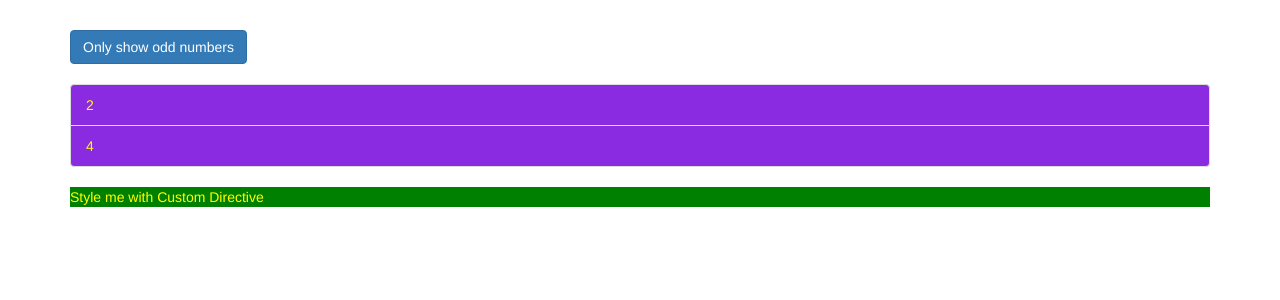
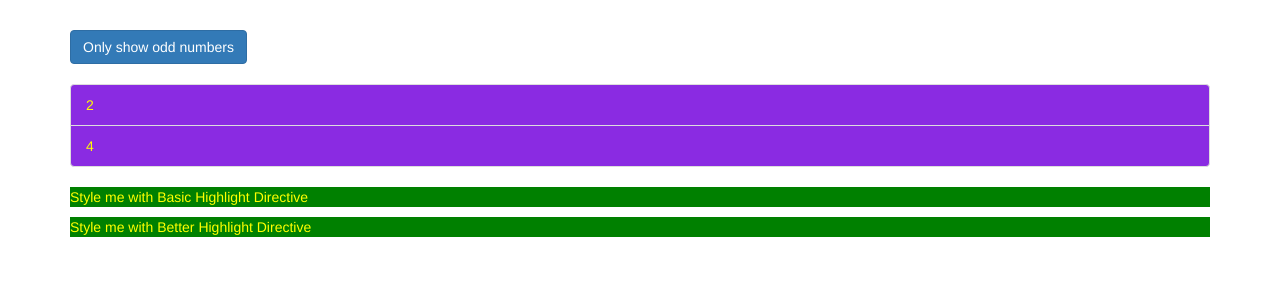
Before and after one commit to ahmedahtazaz/AngularMaxDirectivesPractice, an Angular app: page / in a window 1280 px wide. Shown: the top 300 px of the page. Built offline with nearby package versions, Linux system fonts and the light colour scheme.

Commit message:
Better highlight directive with renderer.

```diff
--- a/src/app/app.component.html
+++ b/src/app/app.component.html
@@ -25,7 +25,8 @@
           </li>
         </div>
       </ul>
-      <p appBasicHighlight>Style me with Custom Directive</p>
+      <p appBasicHighlight>Style me with Basic Highlight Directive</p>
+      <p appBetterHighlight>Style me with Better Highlight Directive</p>
     </div>
   </div>
 </div>
--- a/src/app/app.module.ts
+++ b/src/app/app.module.ts
@@ -5,11 +5,13 @@ import { FormsModule } from '@angular/forms';
 
 import { AppComponent } from './app.component';
 import { BasicHighlightDirective } from './basic-highlight/basic-highlight.directive';
+import { BetterHighlightDirective } from './better-higlight/better-highlight.directive';
 
 @NgModule({
   declarations: [
     AppComponent,
-    BasicHighlightDirective
+    BasicHighlightDirective,
+    BetterHighlightDirective
   ],
   imports: [
     BrowserModule,
--- /dev/null
+++ b/src/app/better-higlight/better-highlight.directive.ts
@@ -0,0 +1,15 @@
+import { Directive, ElementRef, OnInit, Renderer2 } from '@angular/core';
+
+@Directive({
+  selector: '[appBetterHighlight]'
+})
+export class BetterHighlightDirective implements OnInit {
+
+  constructor(private elementRef: ElementRef, private renderer: Renderer2) { }
+
+  ngOnInit(): void {
+    this.renderer.setStyle(this.elementRef.nativeElement, 'background-color', 'green');
+    this.renderer.setStyle(this.elementRef.nativeElement, 'color', 'yellow');
+  }
+
+}
```
